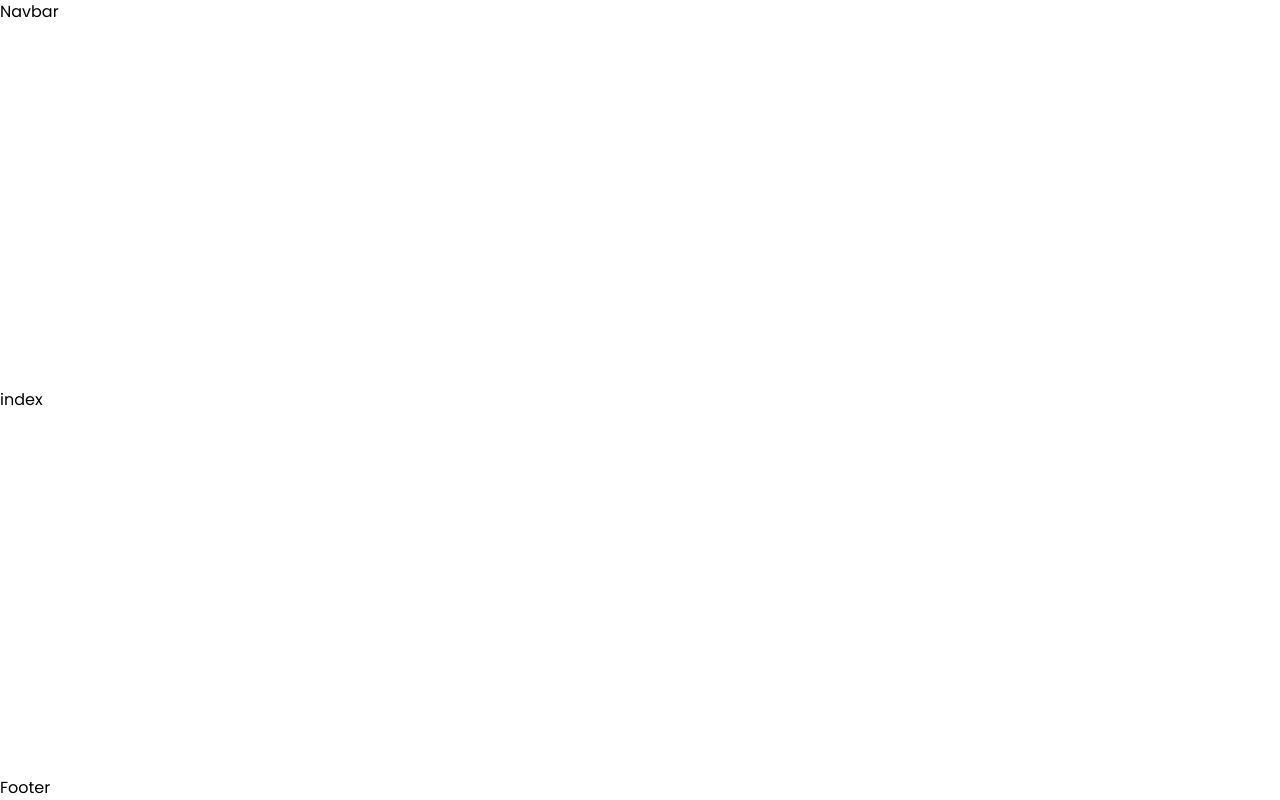
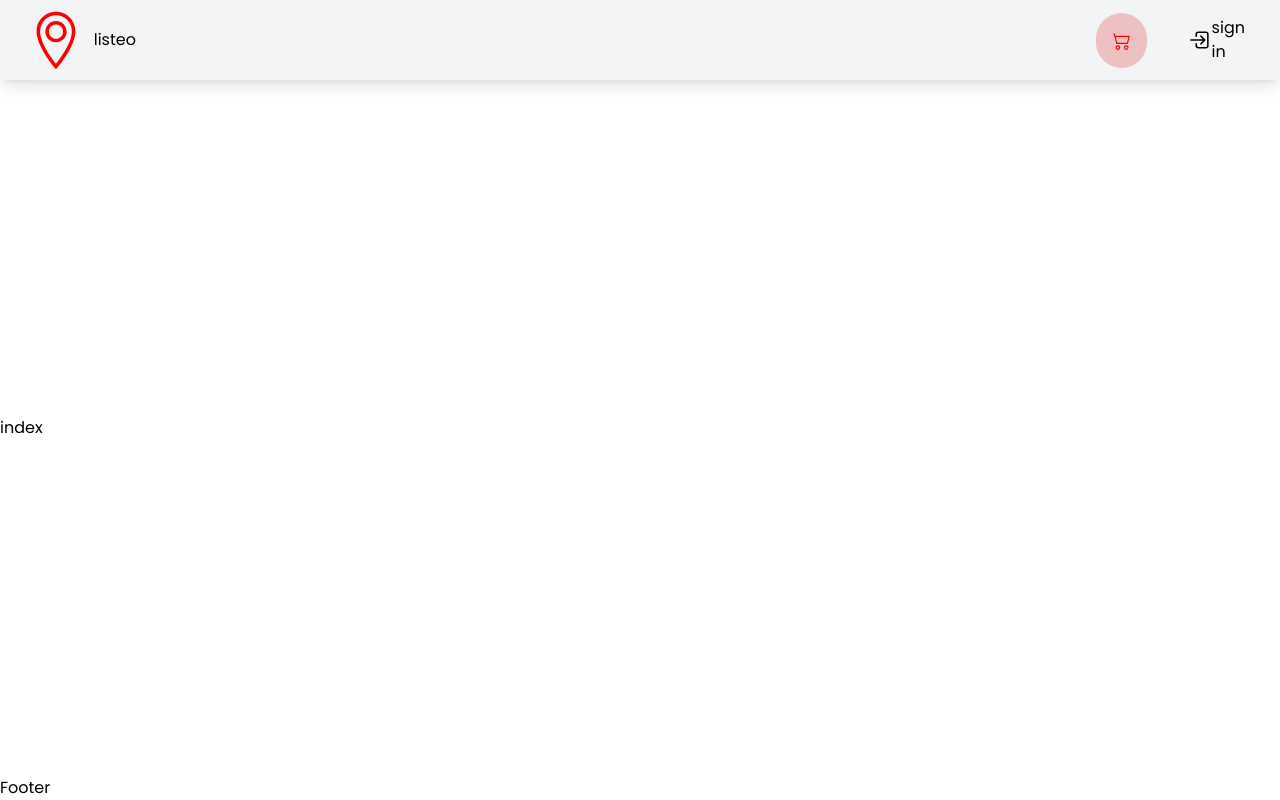
Before and after one commit to owusuvictorjnr/Listeo, a Next.js app: page / in a window 1280 px wide. Built offline with nearby package versions, Linux system fonts and the light colour scheme.

Commit message:
Navbar items

```diff
--- a/components/Navbar.js
+++ b/components/Navbar.js
@@ -1,9 +1,29 @@
-import React from 'react'
+import React from 'react';
+import { TfiLocationPin } from 'react-icons/tfi';
+import { BsCart2 } from 'react-icons/bs';
+import { IoLogInOutline } from 'react-icons/io5';
 
 const Navbar = () => {
   return (
-    <div>Navbar</div>
-  )
-}
+    <div className="h-[5rem] bg-gray-100 flex justify-between shadow-lg items-center md:px-20 lg:justify-center lg:gap-[60rem]">
+      <div className="flex gap-2 items-center ">
+        <TfiLocationPin size={60} color="red" className="flex items-center" />
+        <h1>listeo</h1>
+      </div>
 
-export default Navbar
+      <div className="flex gap-10 ">
+        <BsCart2
+          size={55}
+          color="red"
+          className="rounded-full bg-red-600/25 py-4 px-4 text-white"
+        />
+        <div className="flex items-center">
+          <IoLogInOutline size={30} />
+          sign in
+        </div>
+      </div>
+    </div>
+  );
+};
+
+export default Navbar;
```
